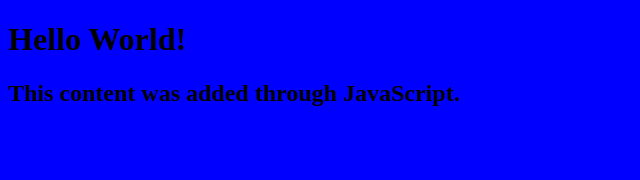
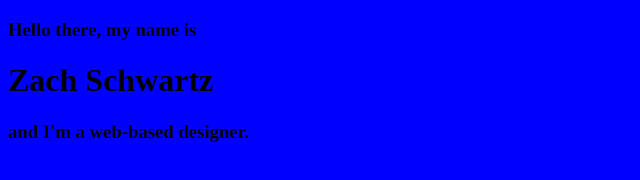
Before and after one commit to ZachatorCodes/my-personal-website, a plain HTML site: page index.html in a window 1280 px wide. Shown: the whole page, without its empty margins (0-640 px from the left). Drawn offline with Linux system fonts and the light colour scheme.

Commit message:
More basic content added to HTML file

```diff
--- a/index.html
+++ b/index.html
@@ -5,7 +5,10 @@
         <title>My Personal Website</title>
     </head>
     <body>
-        <h1>Hello World!</h1>
-        <script src="./script.js"></script>
+        <div id="introduction">
+            <h3>Hello there, my name is</h3>
+            <h1>Zach Schwartz</h1>
+            <h3>and I'm a web-based designer.</h3>
+        </div>
     </body>
 </html>
```
